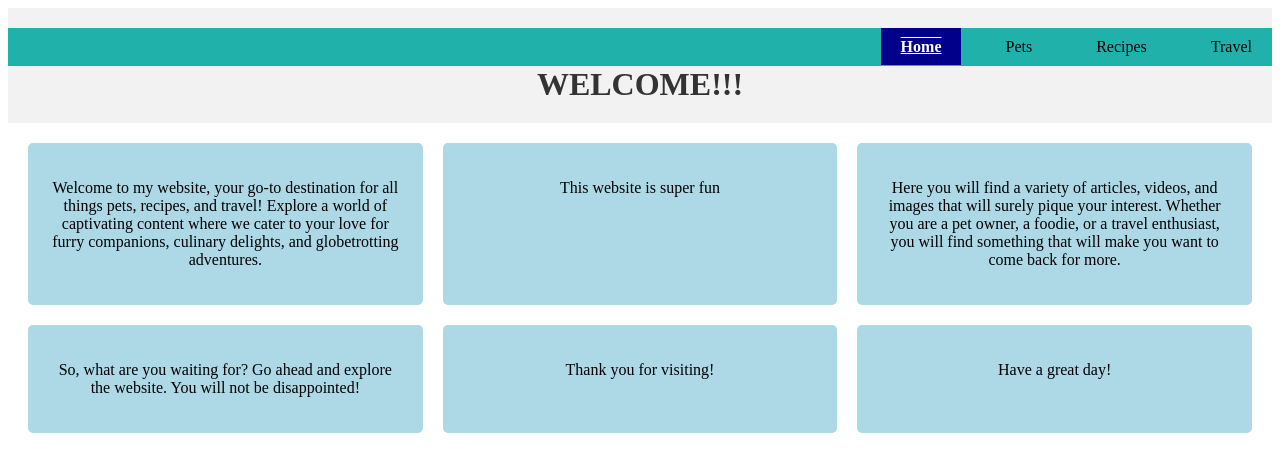
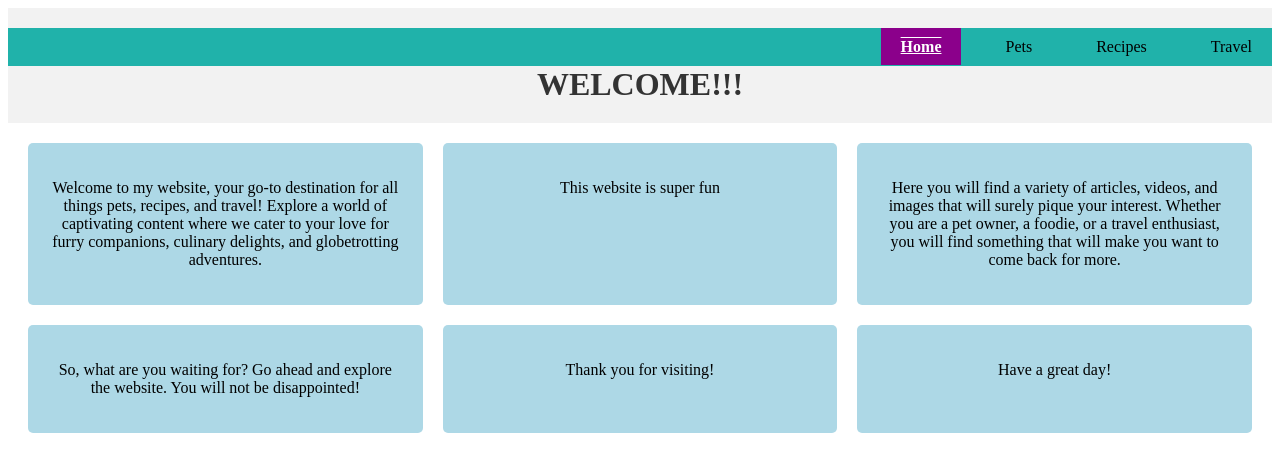
Before and after one commit to Aditi-Athreya/ccp_complete_w24, a plain HTML site: page index.html in a window 1280 px wide. Drawn offline with Linux system fonts and the light colour scheme.

Commit message:
changed css

```diff
--- a/css/style.css
+++ b/css/style.css
@@ -207,7 +207,7 @@ margin-bottom: 20px;
   }
 
   .nav-list li a.active {
-    background-color: darkblue;
+    background-color: darkmagenta;
     font-weight: bold;
     text-decoration: overline underline;
   }
```
